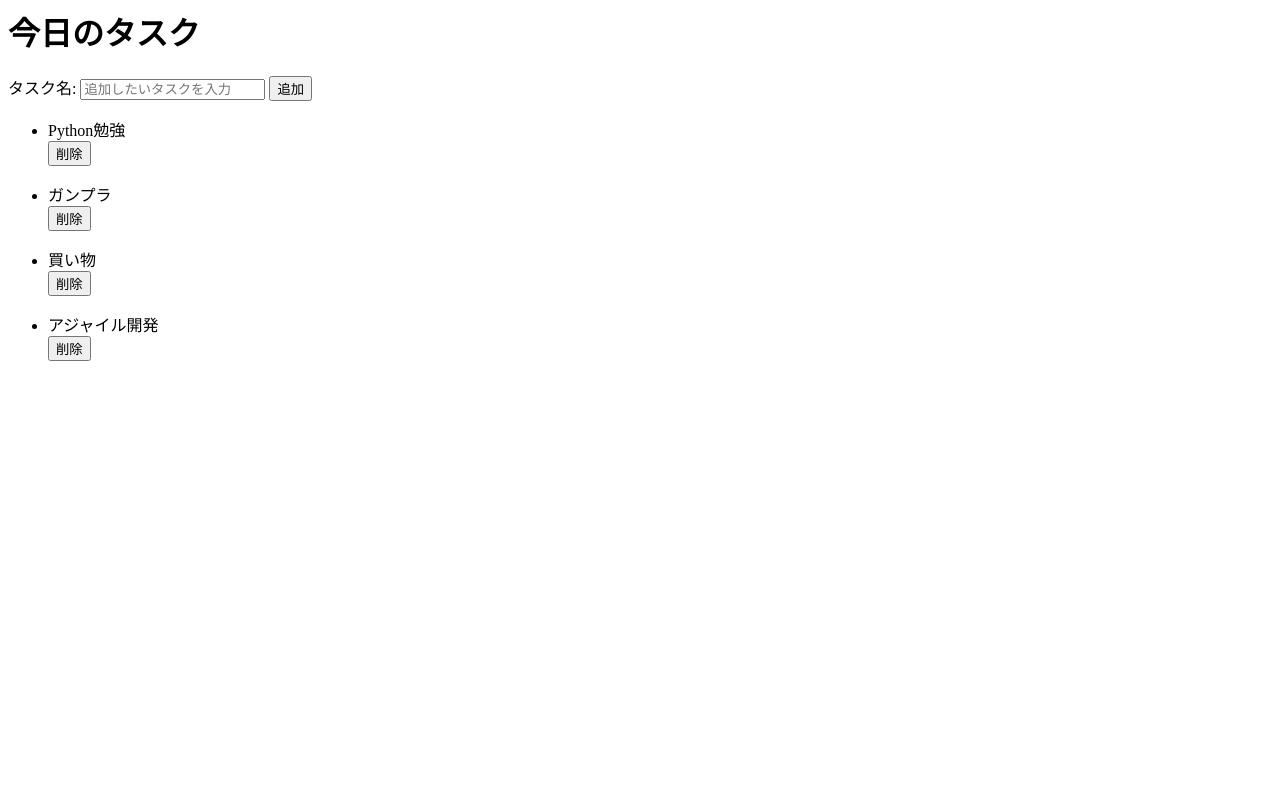
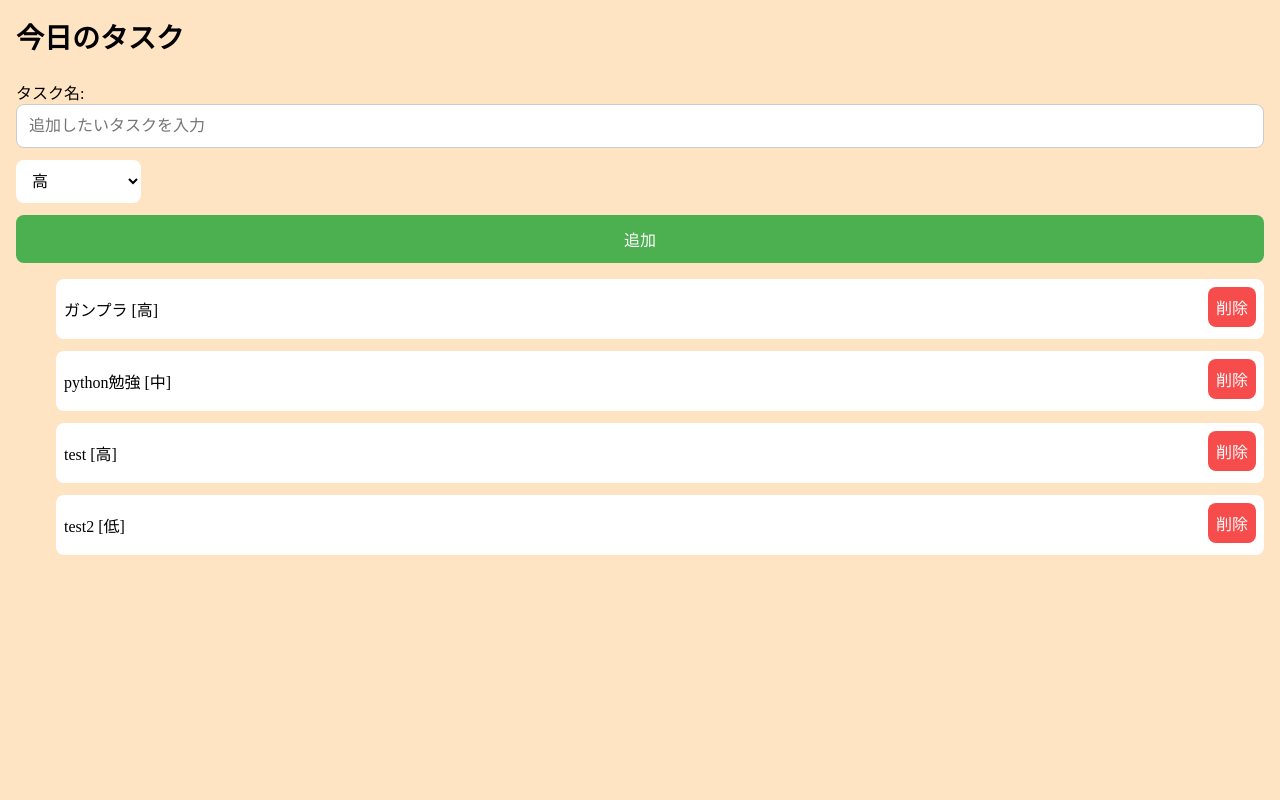
Before and after one commit to Yama-da-123/life-dashboard, a FastAPI app: page /tasks in a window 1280 px wide. Run offline with FastAPI, Linux system fonts and the light colour scheme.

Commit message:
feat: add task priority

```diff
--- a/main.py
+++ b/main.py
@@ -1,8 +1,12 @@
 from fastapi import FastAPI, Request, Form
 from fastapi.templating import Jinja2Templates
+from fastapi.responses import RedirectResponse
+from fastapi.staticfiles import StaticFiles
 import json
 
 app = FastAPI()
+
+app.mount("/static", StaticFiles(directory="static"), name="static")
 
 templates = Jinja2Templates(directory="templates")
 
@@ -18,27 +22,35 @@ def task_page(request: Request):
     )
 
 @app.post("/add")
-def add_task(request: Request, task: str = Form()):
-    tasks.append(task)
+def add_task(request: Request, task: str = Form(), priority: str = Form()):
+    tasks.append(
+        {
+            "title": task,
+            "priority": priority
+        }
+    )
 
     with open("tasks.json", "w", encoding="utf-8") as f:
         json.dump(tasks, f, ensure_ascii=False, indent=2)
 
-    return templates.TemplateResponse(
-        request = request,
-        name="index.html",
-        context={"tasks": tasks}
+    return RedirectResponse(
+        url="/tasks",
+        status_code=303
     )
 
 @app.post("/delete")
-def delete_task(request: Request, task: str = Form()):
-    tasks.remove(task)
+def delete_task(request: Request, task: str = Form(), priority: str = Form()):
+    tasks.remove(
+        {
+            "title": task,
+            "priority": priority
+        }
+    )
 
     with open("tasks.json", "w", encoding="utf-8") as f:
         json.dump(tasks, f, ensure_ascii=False, indent=2)
 
-    return templates.TemplateResponse(
-        request = request,
-        name="index.html",
-        context={"tasks": tasks}
+    return RedirectResponse(
+        url="/tasks",
+        status_code=303
     )
--- /dev/null
+++ b/static/style.css
@@ -0,0 +1,70 @@
+body {
+    font-family: Times-New-Roman;
+    background-color: bisque;
+    margin: 0;
+    padding: 16px;
+}
+
+h1 {
+    font-size: 28px;
+    margin-bottom: 24px;
+}
+
+form {
+    margin-bottom: 4px;
+}
+
+input[type="text"] {
+    width: 100%;
+    padding: 12px;
+    margin-bottom: 12px;
+    font-size: 16px;
+    box-sizing: border-box;
+    border: 1px solid #ccc;
+    border-radius: 8px;
+}
+
+button {
+    width: 100%;
+    padding: 12px;
+    font-size: 16px;
+    background-color: #4cAF50;
+    color: white;
+    border: none;
+    border-radius: 8px;
+}
+
+select {
+    width: 10%;
+    padding: 12px;
+    margin-bottom: 12px;
+    background-color: white;
+    font-size: 16px;
+    border-radius: 8px;
+    border: none;
+}
+
+option {
+    background-color: white;
+    color: black;
+}
+
+.task-delete {
+    width: 100%;
+    align-items: center;
+    padding: 8px;
+    font-size: 16px;
+    background-color: #f74c4c;
+    color: white;
+    border-radius: 8px;
+}
+
+.task-item {
+    display: flex;
+    justify-content: space-between;
+    align-items: center;
+    background-color: white;
+    padding: 8px;
+    margin-bottom: 12px;
+    border-radius: 8px;
+}
--- a/tasks.json
+++ b/tasks.json
@@ -1,6 +1,18 @@
 [
-  "Python勉強",
-  "ガンプラ",
-  "買い物",
-  "アジャイル開発"
+  {
+    "title": "ガンプラ",
+    "priority": "高"
+  },
+  {
+    "title": "python勉強",
+    "priority": "中"
+  },
+  {
+    "title": "test",
+    "priority": "高"
+  },
+  {
+    "title": "test2",
+    "priority": "低"
+  }
 ]
--- a/templates/index.html
+++ b/templates/index.html
@@ -1,19 +1,31 @@
+<head>
+    <link rel="stylesheet" href="/static/style.css">
+</head>
+
+<body>
     <h1>今日のタスク</h1>
 
     <form action="/add" method="post">
         <label for="task">タスク名:</label>
         <input type="text" id="task" name="task" placeholder="追加したいタスクを入力" />
+        <select name="priority">
+            <option value="高">高</option>
+            <option value="中">中</option>
+            <option value="低">低</option>
+        </select>
         <button type="submit">追加</button>
     </form>
 
     <ul>
     {% for task in tasks %}
-    <li>
-        {{ task }}
+        <li class="task-item">
+            {{ task.title }} [{{ task.priority }}]
             <form action="/delete" method="post">
-            <input type="hidden" name="task" value="{{ task }}">
-            <button type="submit">削除</button>
+                <input type="hidden" name="task" value="{{ task.title }}">
+                <input type="hidden" name="priority" value="{{ task.priority }}">
+                <button class="task-delete" type="submit">削除</button>
             </form>
         </li>
     {% endfor %}
     </ul>
+</body>
```
Lines whose indentation alone changed are shown as unchanged.
